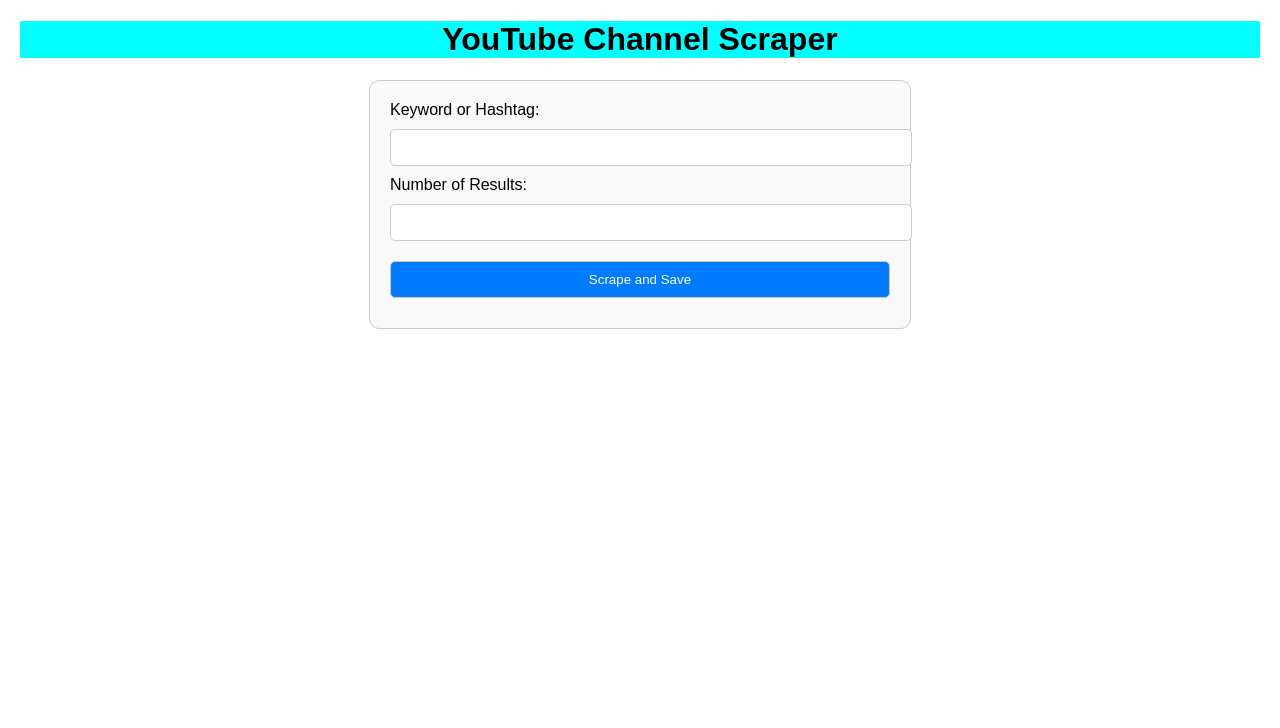
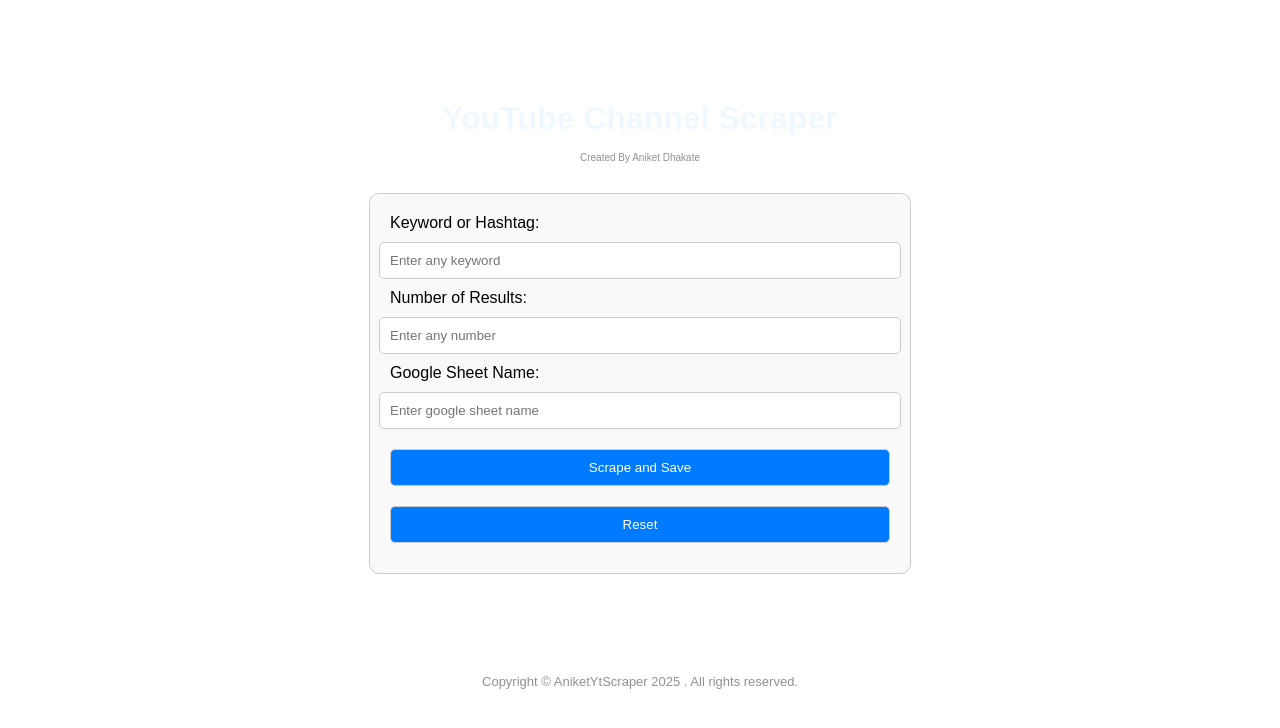
Before and after one commit to Aniketdeveloper25/PythonYtscrape, a Flask app: page / in a window 1280 px wide. Shown: the top 728 px of the page. Run offline with Flask 3, Linux system fonts and the light colour scheme.

Commit message:
Update index.html

```diff
--- a/templates/index.html
+++ b/templates/index.html
@@ -54,17 +54,22 @@
     </style>
 </head>
 <body>
-    <h1 style="text-align: center; background-color: cyan">YouTube Channel Scraper</h1>
+    <h1 style="text-align: center; color: aliceblue; margin-top: 100px; margin-bottom: 15px;">YouTube Channel Scraper</h1>
+    <p style="text-align: center; color: rgb(145, 145, 145); font-size: x-small; margin-bottom: 30px;">Created By Aniket Dhakate</p>
     <form action="/" method="POST">
         <label for="keyword">Keyword or Hashtag:</label>
-        <input type="text" id="keyword" name="keyword" required>
+        <input type="text" id="keyword" placeholder="Enter any keyword" name="keyword" style="margin-left: -11px;">
 
-        <label for="max_results">Number of Results:</label>
-        <input type="number" id="max_results" name="max_results" min="1" required>
+        <label for="max_results" style="padding-left: -20px;">Number of Results:</label>
+        <input type="number" id="max_results" placeholder="Enter any number" name="max_results" style="margin-left: -11px;">
 
-        <button type="submit">Scrape and Save</button>
+        <label for="sheet_name">Google Sheet Name:</label>
+        <input type="text" id="sheet_name" placeholder="Enter google sheet name" name="sheet_name" style="margin-left: -11px;">
+
+        <button class="btn1" type="submit">Scrape and Save</button>
+        <button class="btn2" type="reset">Reset</button>
     </form>
-
+<p style="text-align: center; color: rgb(145,145,145); margin-top: 100px; font-size: small;">Copyright &copy; AniketYtScraper 2025 . All rights reserved.</p>
     {% if sheet_url %}
     <div id="sheet-container">
         <iframe src="{{ sheet_url }}"></iframe>
```
